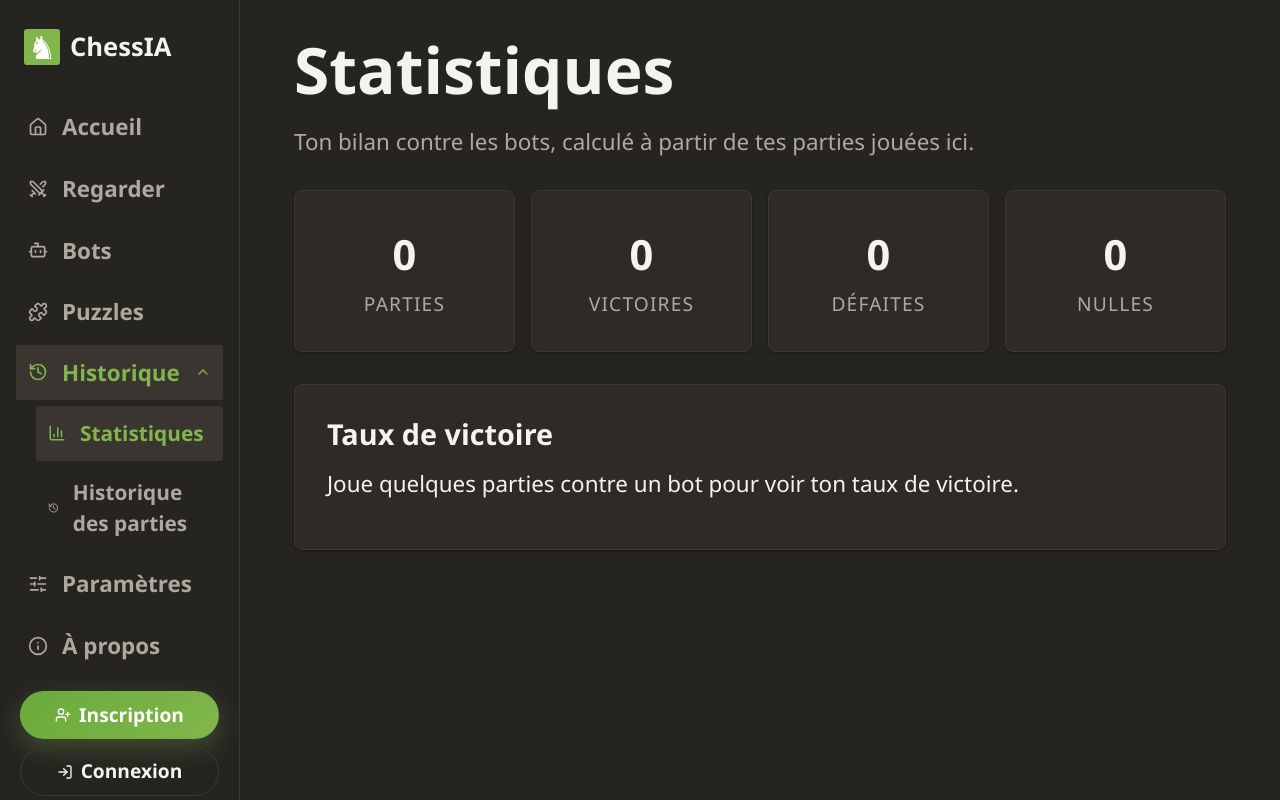
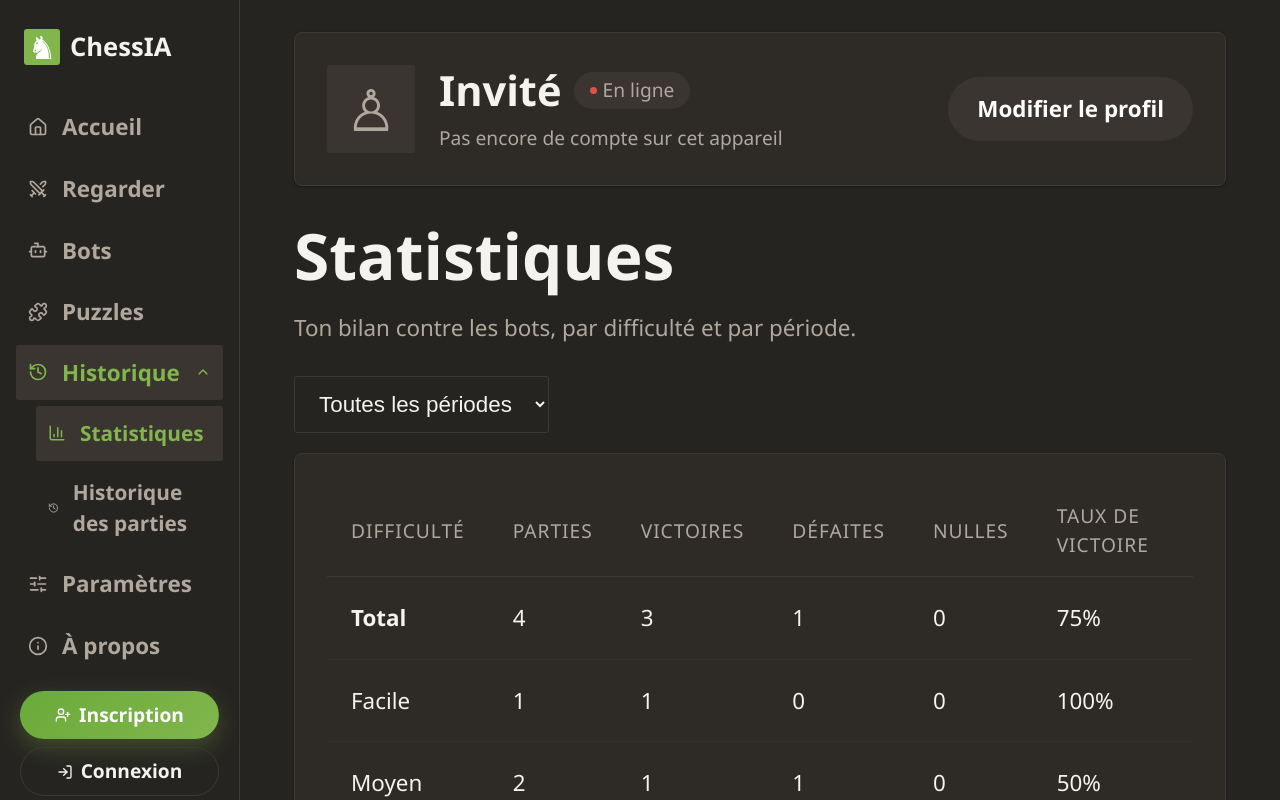
Before and after one commit to liljoker06/ChessIA, a React (Vite) app in the folder frontend/: page /statistiques in a window 1280 px wide. Shown: the top 800 px of the page. Built offline with nearby package versions, Linux system fonts and the light colour scheme.

Commit message:
add the statistique page and the history page with the new design and the new features.

```diff
--- a/frontend/src/context/AuthContext.tsx
+++ b/frontend/src/context/AuthContext.tsx
@@ -12,6 +12,7 @@ interface StoredUser {
   email: string;
   password: string;
   bio: string;
+  createdAt: number;
 }
 
 export interface AuthUser {
@@ -19,6 +20,7 @@ export interface AuthUser {
   username: string;
   email: string;
   bio: string;
+  createdAt: number;
 }
 
 interface AuthContextValue {
@@ -48,7 +50,7 @@ function writeUsers(users: StoredUser[]) {
 }
 
 function toPublicUser(u: StoredUser): AuthUser {
-  return { id: u.id, username: u.username, email: u.email, bio: u.bio ?? "" };
+  return { id: u.id, username: u.username, email: u.email, bio: u.bio ?? "", createdAt: u.createdAt ?? Date.now() };
 }
 
 export function AuthProvider({ children }: { children: ReactNode }) {
@@ -87,6 +89,7 @@ export function AuthProvider({ children }: { children: ReactNode }) {
       email: normalizedEmail,
       password,
       bio: "",
+      createdAt: Date.now(),
     };
     writeUsers([...users, newUser]);
     localStorage.setItem(SESSION_KEY, newUser.id);
--- a/frontend/src/hooks/useGameHistory.ts
+++ b/frontend/src/hooks/useGameHistory.ts
@@ -20,6 +20,63 @@ export interface HistoryGame {
 
 const STORAGE_KEY = "chess-history";
 const MAX_ENTRIES = 100;
+
+// Sample rows shown until the player has real games of their own — same shape as a real entry,
+// just not tied to an actual played game.
+export const SAMPLE_GAMES: HistoryGame[] = [
+  {
+    id: "sample-1",
+    date: Date.now() - 2 * 24 * 3600_000,
+    difficulty: "Moyen",
+    playerColor: "w",
+    result: "win",
+    status: "checkmate",
+    moveCount: 25,
+    finalFen: "6k1/5ppp/8/8/8/8/8/4R2K w - - 0 1",
+    firstMoveSan: "d4",
+    pgn: "1. d4 d5 2. c4 e6 3. Nc3 Nf6",
+    favorite: false,
+  },
+  {
+    id: "sample-2",
+    date: Date.now() - 6 * 24 * 3600_000,
+    difficulty: "Facile",
+    playerColor: "w",
+    result: "win",
+    status: "checkmate",
+    moveCount: 8,
+    finalFen: "rnbqkbnr/pppp1ppp/8/4p3/6P1/5P2/PPPPP2P/RNBQKBNR b KQkq - 0 2",
+    firstMoveSan: "d4",
+    pgn: "1. d4 Nf6 2. c4 g6 3. Nc3 Bg7",
+    favorite: false,
+  },
+  {
+    id: "sample-3",
+    date: Date.now() - 9 * 24 * 3600_000,
+    difficulty: "Difficile",
+    playerColor: "b",
+    result: "win",
+    status: "checkmate",
+    moveCount: 15,
+    finalFen: "7k/5ppp/8/8/8/8/8/Q6K w - - 0 1",
+    firstMoveSan: "Nf3",
+    pgn: "1. Nf3 Nf6 2. Nc3 d5",
+    favorite: false,
+  },
+  {
+    id: "sample-4",
+    date: Date.now() - 13 * 24 * 3600_000,
+    difficulty: "Moyen",
+    playerColor: "b",
+    result: "loss",
+    status: "checkmate",
+    moveCount: 39,
+    finalFen: "4r1k1/8/8/8/8/8/5PPP/6K1 b - - 0 1",
+    firstMoveSan: "e4",
+    pgn: "1. e4 e5 2. Nf3 Nc6 3. Bb5 a6",
+    favorite: false,
+  },
+];
 
 function readHistory(): HistoryGame[] {
   try {
--- a/frontend/src/pages/History.tsx
+++ b/frontend/src/pages/History.tsx
@@ -2,7 +2,7 @@ import { Chess } from "chess.js";
 import { Bot, Clock, Download, Heart, Trash2 } from "lucide-react";
 import { useState } from "react";
 import { ChessBoard } from "../components/ChessBoard";
-import { useGameHistory, type HistoryGame } from "../hooks/useGameHistory";
+import { SAMPLE_GAMES, useGameHistory, type HistoryGame } from "../hooks/useGameHistory";
 import { BOARD_THEMES, DEFAULT_BOARD_THEME_ID } from "../theme/boardThemes";
 import "../styles/history.css";
 
@@ -89,63 +89,6 @@ function downloadPgn(game: HistoryGame) {
 }
 
 const boardTheme = BOARD_THEMES.find((t) => t.id === DEFAULT_BOARD_THEME_ID) ?? BOARD_THEMES[0];
-
-// Sample rows shown until the player has real games of their own — same shape as a real entry,
-// just not tied to an actual played game.
-const SAMPLE_GAMES: HistoryGame[] = [
-  {
-    id: "sample-1",
-    date: Date.now() - 2 * 24 * 3600_000,
-    difficulty: "Moyen",
-    playerColor: "w",
-    result: "win",
-    status: "checkmate",
-    moveCount: 25,
-    finalFen: "6k1/5ppp/8/8/8/8/8/4R2K w - - 0 1",
-    firstMoveSan: "d4",
-    pgn: "1. d4 d5 2. c4 e6 3. Nc3 Nf6",
-    favorite: false,
-  },
-  {
-    id: "sample-2",
-    date: Date.now() - 6 * 24 * 3600_000,
-    difficulty: "Facile",
-    playerColor: "w",
-    result: "win",
-    status: "checkmate",
-    moveCount: 8,
-    finalFen: "rnbqkbnr/pppp1ppp/8/4p3/6P1/5P2/PPPPP2P/RNBQKBNR b KQkq - 0 2",
-    firstMoveSan: "d4",
-    pgn: "1. d4 Nf6 2. c4 g6 3. Nc3 Bg7",
-    favorite: false,
-  },
-  {
-    id: "sample-3",
-    date: Date.now() - 9 * 24 * 3600_000,
-    difficulty: "Difficile",
-    playerColor: "b",
-    result: "win",
-    status: "checkmate",
-    moveCount: 15,
-    finalFen: "7k/5ppp/8/8/8/8/8/Q6K w - - 0 1",
-    firstMoveSan: "Nf3",
-    pgn: "1. Nf3 Nf6 2. Nc3 d5",
-    favorite: false,
-  },
-  {
-    id: "sample-4",
-    date: Date.now() - 13 * 24 * 3600_000,
-    difficulty: "Moyen",
-    playerColor: "b",
-    result: "loss",
-    status: "checkmate",
-    moveCount: 39,
-    finalFen: "4r1k1/8/8/8/8/8/5PPP/6K1 b - - 0 1",
-    firstMoveSan: "e4",
-    pgn: "1. e4 e5 2. Nf3 Nc6 3. Bb5 a6",
-    favorite: false,
-  },
-];
 
 interface HistoryRowProps {
   game: HistoryGame;
--- a/frontend/src/pages/Statistics.tsx
+++ b/frontend/src/pages/Statistics.tsx
@@ -1,41 +1,122 @@
-import { useGameHistory } from "../hooks/useGameHistory";
+import { useState } from "react";
+import { Link } from "react-router-dom";
+import { useAuth } from "../context/AuthContext";
+import { DIFFICULTIES } from "../engine/difficulty";
+import { SAMPLE_GAMES, useGameHistory, type HistoryGame } from "../hooks/useGameHistory";
 import "../styles/history.css";
+import "../styles/statistics.css";
+
+const PERIOD_OPTIONS = [
+  { id: "all", label: "Toutes les périodes" },
+  { id: "7", label: "7 jours" },
+  { id: "30", label: "30 jours" },
+  { id: "90", label: "90 jours" },
+];
+
+function summarize(games: HistoryGame[]) {
+  const total = games.length;
+  const wins = games.filter((g) => g.result === "win").length;
+  const losses = games.filter((g) => g.result === "loss").length;
+  const draws = games.filter((g) => g.result === "draw").length;
+  const winRate = total > 0 ? Math.round((wins / total) * 100) : 0;
+  return { total, wins, losses, draws, winRate };
+}
 
 export function Statistics() {
-  const { stats } = useGameHistory();
-  const winRate = stats.total > 0 ? Math.round((stats.wins / stats.total) * 100) : 0;
+  const { user } = useAuth();
+  const { games: realGames } = useGameHistory();
+  const [periodId, setPeriodId] = useState("all");
+
+  const games = realGames.length > 0 ? realGames : SAMPLE_GAMES;
+  const periodMs = periodId === "all" ? null : Number(periodId) * 24 * 3600_000;
+  const now = Date.now();
+  const filtered = periodMs ? games.filter((g) => now - g.date <= periodMs) : games;
+
+  const overall = summarize(filtered);
+  const byDifficulty = DIFFICULTIES.map((d) => ({
+    id: d.id,
+    label: d.label,
+    ...summarize(filtered.filter((g) => g.difficulty === d.label)),
+  }));
 
   return (
     <div className="history-page">
-      <h1>Statistiques</h1>
-      <p className="history-subtitle">Ton bilan contre les bots, calculé à partir de tes parties jouées ici.</p>
-
-      <div className="history-stats">
-        <div className="card history-stat">
-          <span className="history-stat-value">{stats.total}</span>
-          <span className="history-stat-label">Parties</span>
+      <div className="card profile-header-card">
+        <div className="profile-header-avatar">
+          <span>♙</span>
         </div>
-        <div className="card history-stat">
-          <span className="history-stat-value">{stats.wins}</span>
-          <span className="history-stat-label">Victoires</span>
+        <div className="profile-header-info">
+          <div className="profile-header-top">
+            <h2>{user?.username ?? "Invité"}</h2>
+            <span className="badge profile-header-online">
+              <span className="live-dot" />
+              En ligne
+            </span>
+          </div>
+          {user?.bio && <p className="profile-header-bio">{user.bio}</p>}
+          <p className="profile-header-meta">
+            {user
+              ? `Inscrit le ${new Date(user.createdAt).toLocaleDateString("fr-FR", {
+                  day: "2-digit",
+                  month: "long",
+                  year: "numeric",
+                })}`
+              : "Pas encore de compte sur cet appareil"}
+          </p>
         </div>
-        <div className="card history-stat">
-          <span className="history-stat-value">{stats.losses}</span>
-          <span className="history-stat-label">Défaites</span>
-        </div>
-        <div className="card history-stat">
-          <span className="history-stat-value">{stats.draws}</span>
-          <span className="history-stat-label">Nulles</span>
-        </div>
+        <Link to="/parametres" className="btn btn-secondary">
+          Modifier le profil
+        </Link>
       </div>
 
-      <div className="card">
-        <h3>Taux de victoire</h3>
-        <p>
-          {stats.total === 0
-            ? "Joue quelques parties contre un bot pour voir ton taux de victoire."
-            : `${winRate}% de tes ${stats.total} parties se terminent par une victoire.`}
-        </p>
+      <h1>Statistiques</h1>
+      <p className="history-subtitle">Ton bilan contre les bots, par difficulté et par période.</p>
+
+      <div className="history-toolbar">
+        <select className="input history-sort-select" value={periodId} onChange={(e) => setPeriodId(e.target.value)}>
+          {PERIOD_OPTIONS.map((p) => (
+            <option key={p.id} value={p.id}>
+              {p.label}
+            </option>
+          ))}
+        </select>
+      </div>
+
+      <div className="card history-table-card">
+        <table className="table">
+          <thead>
+            <tr>
+              <th>Difficulté</th>
+              <th>Parties</th>
+              <th>Victoires</th>
+              <th>Défaites</th>
+              <th>Nulles</th>
+              <th>Taux de victoire</th>
+            </tr>
+          </thead>
+          <tbody>
+            <tr>
+              <td>
+                <strong>Total</strong>
+              </td>
+              <td>{overall.total}</td>
+              <td>{overall.wins}</td>
+              <td>{overall.losses}</td>
+              <td>{overall.draws}</td>
+              <td>{overall.total > 0 ? `${overall.winRate}%` : "—"}</td>
+            </tr>
+            {byDifficulty.map((row) => (
+              <tr key={row.id}>
+                <td>{row.label}</td>
+                <td>{row.total}</td>
+                <td>{row.wins}</td>
+                <td>{row.losses}</td>
+                <td>{row.draws}</td>
+                <td>{row.total > 0 ? `${row.winRate}%` : "—"}</td>
+              </tr>
+            ))}
+          </tbody>
+        </table>
       </div>
     </div>
   );
--- a/frontend/src/styles/history.css
+++ b/frontend/src/styles/history.css
@@ -43,6 +43,15 @@
   font-size: 1.2rem;
   text-transform: uppercase;
   letter-spacing: 0.06em;
+}
+
+.history-table-card {
+  padding: 0;
+  overflow-x: auto;
+}
+
+.history-table-card .table {
+  min-width: 560px;
 }
 
 .history-row-list {
--- /dev/null
+++ b/frontend/src/styles/statistics.css
@@ -0,0 +1,54 @@
+.profile-header-card {
+  display: flex;
+  align-items: center;
+  gap: 24px;
+  margin-bottom: 32px;
+}
+
+.profile-header-avatar {
+  width: 88px;
+  height: 88px;
+  border-radius: var(--radius-sm);
+  background: var(--surface-muted);
+  display: flex;
+  align-items: center;
+  justify-content: center;
+  font-size: 3.6rem;
+  color: var(--text-muted);
+  flex-shrink: 0;
+}
+
+.profile-header-info {
+  flex: 1;
+  min-width: 0;
+}
+
+.profile-header-top {
+  display: flex;
+  align-items: center;
+  gap: 12px;
+  flex-wrap: wrap;
+}
+
+.profile-header-top h2 {
+  margin-bottom: 0;
+}
+
+.profile-header-online {
+  display: inline-flex;
+  align-items: center;
+  gap: 6px;
+  background: var(--success-bg);
+  color: var(--success-text);
+}
+
+.profile-header-bio {
+  color: var(--text-primary);
+  margin: 8px 0 0;
+}
+
+.profile-header-meta {
+  color: var(--text-muted);
+  font-size: 1.2rem;
+  margin: 8px 0 0;
+}
```
